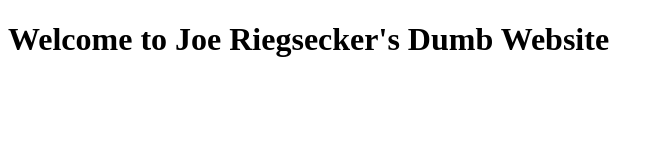
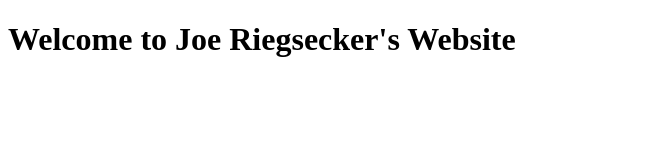
Before and after one commit to joepyee/My-First-Repo, a plain HTML site: page index.html in a window 1280 px wide. Shown: the whole page, without its empty margins (0-664 px from the left). Drawn offline with Linux system fonts and the light colour scheme.

Commit message:
Cleaned up to submit.

```diff
--- a/index.html
+++ b/index.html
@@ -6,6 +6,6 @@
     <title>Document</title>
 </head>
 <body>
-   <h1>Welcome to Joe Riegsecker's Dumb Website</h1>
+   <h1>Welcome to Joe Riegsecker's Website</h1>
 </body>
 </html>
```
Also changed, not shown: 1 other file.
